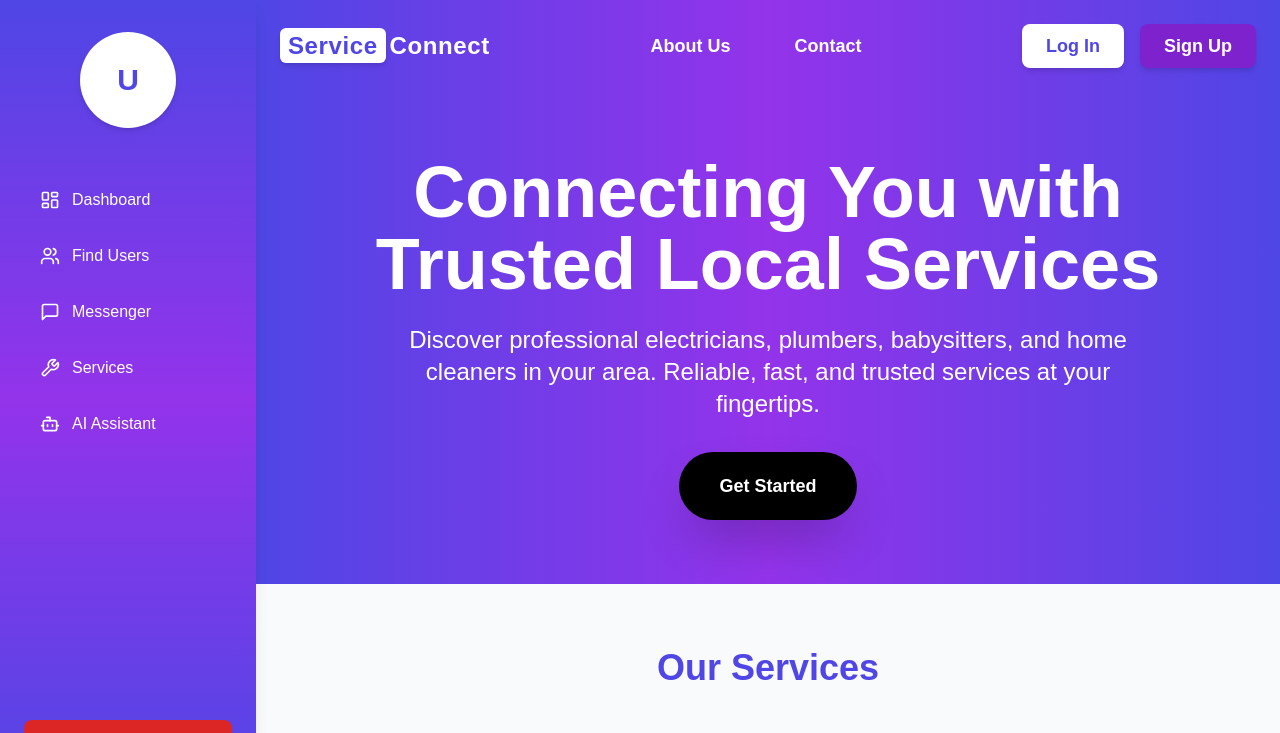
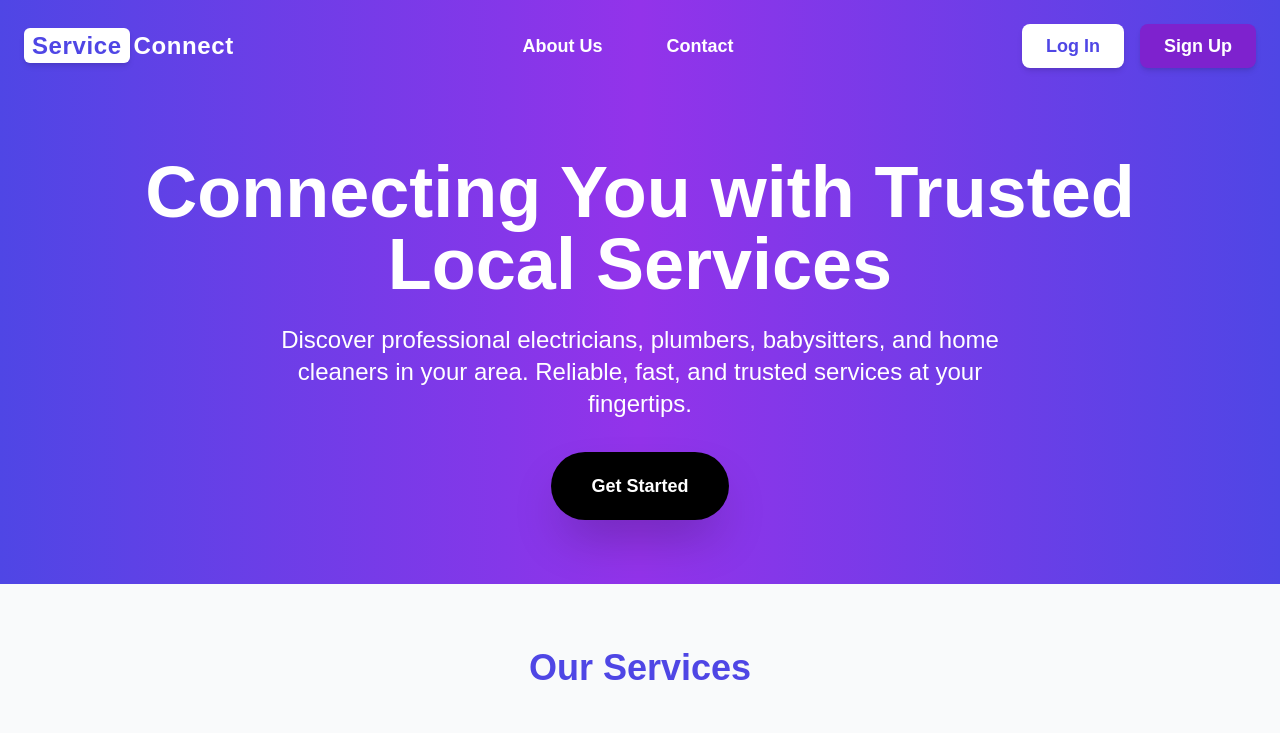
Before and after one commit to gfor-gour/Service_Connect-project350, a Next.js app in the folder client/: page / in a window 1280 px wide. Shown: the top 733 px of the page. Built offline with nearby package versions, Linux system fonts and the light colour scheme.

Commit message:
refactor: remove Sidebar component from layout and clean up structure

```diff
--- a/client/src/app/layout.tsx
+++ b/client/src/app/layout.tsx
@@ -1,7 +1,6 @@
 import type { Metadata } from "next";
 import { Geist, Geist_Mono } from "next/font/google";
 import "./globals.css";
-import Sidebar from "./components/Sidebar";
 
 const geistSans = Geist({
   variable: "--font-geist-sans",
@@ -25,11 +24,10 @@ export default function RootLayout({
 }>) {
   return (
     <html lang="en">
-      <body className="flex">
-        {/* Sidebar */}
-        <Sidebar />
-        {/* Main content */}
-        <div className="flex-1 lg:ml-64">{children}</div>
+      <body
+        className={`${geistSans.variable} ${geistMono.variable} antialiased`}
+      >
+        {children}
       </body>
     </html>
   );
```
Also changed, not shown: client/src/app/components/Sidebar.tsx (line endings or trailing spaces).
